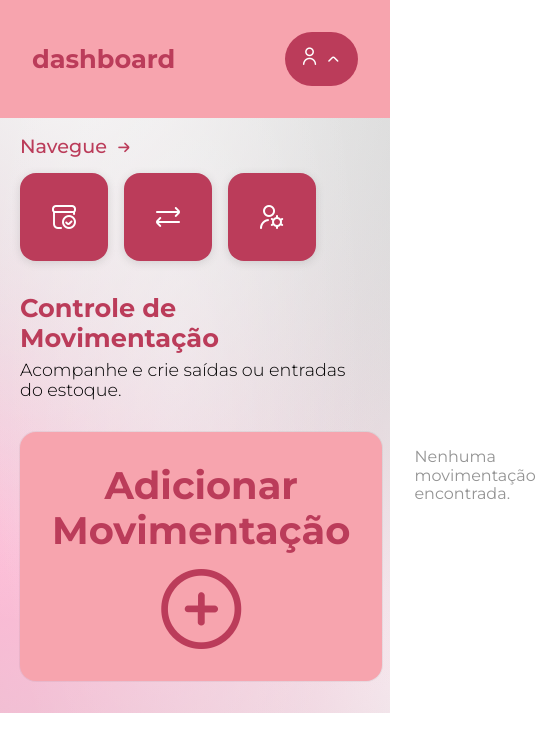
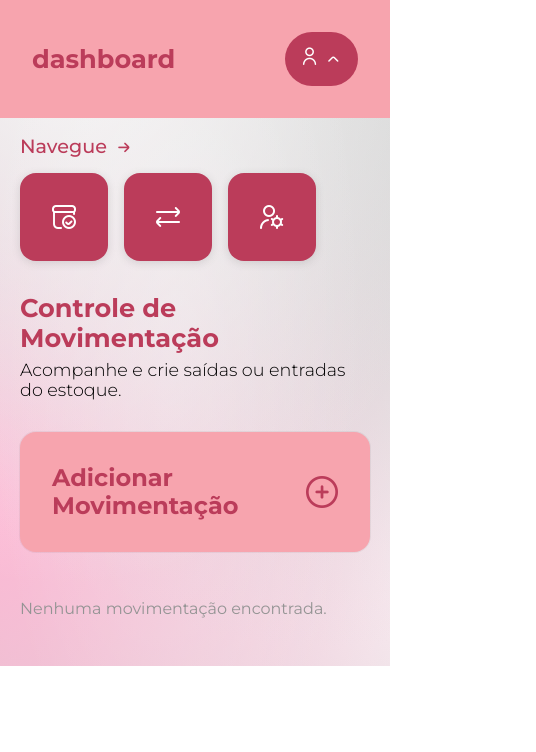
Before and after one commit to Serg-Ale/AS65A-Grupo-4-FrontEnd, a React (Vite) app: page /dashboard/orders in a window 390 px wide. Shown: the top 752 px of the page, 536 px wide, since content can reach past the window. Built offline with nearby package versions, Linux system fonts and the light colour scheme.

Commit message:
style: responsive orders on dashboard

```diff
--- a/src/scss/pages/Dashboard.scss
+++ b/src/scss/pages/Dashboard.scss
@@ -651,6 +651,10 @@ main.dashboard {
             grid-template-columns: repeat(2, 1fr);
             gap: 2rem;
 
+            @media all and (max-width: 1149px) {
+              grid-template-columns: repeat(1, 1fr);
+            }
+
             .item {
               width: 100%;
               display: flex;
@@ -693,6 +697,14 @@ main.dashboard {
                     font-weight: 900;
                     font-size: 1.8rem;
                     margin-right: 2rem;
+                  }
+
+                  @media all and (max-width: 1149px) {
+                    width: 80px;
+
+                    strong {
+                      font-size: 1.4rem;
+                    }
                   }
                 }
 
@@ -744,7 +756,6 @@ main.dashboard {
                     color: var(--secondary);
                     border-radius: 30px;
 
-
                   .label {
                     display: flex;
                     justify-content: center;
@@ -763,6 +774,16 @@ main.dashboard {
                     font-size: 1.2rem;
                     font-weight: 400;
                   }
+
+                  @media all and (max-width: 1149px) {
+                    strong {
+                      display: none;
+                    }
+
+                    .name {
+                      display: block;
+                    }
+                  }
                 }
               }
 
@@ -773,11 +794,20 @@ main.dashboard {
                 transition: all 300ms ease-in;
                 cursor: pointer;
 
+                @media all and (max-width: 1149px) {
+                  flex-direction: row;
+                }
+
                 h3 {
                   color: var(--primary);
                   margin: 0;
                   font-size: 2.4rem;
                   transition: all 300ms ease-in;
+
+                  @media all and (max-width: 1149px) {
+                    font-size: 1.5rem;
+                    text-align: left;
+                  }
                 }
 
                 i {
@@ -785,6 +815,10 @@ main.dashboard {
                   font-size: 80px;
                   color: var(--primary);
                   transition: all 300ms ease-in;
+
+                  @media all and (max-width: 1149px) {
+                    font-size: 32px;
+                  }
                 }
 
                 &:hover {
```
